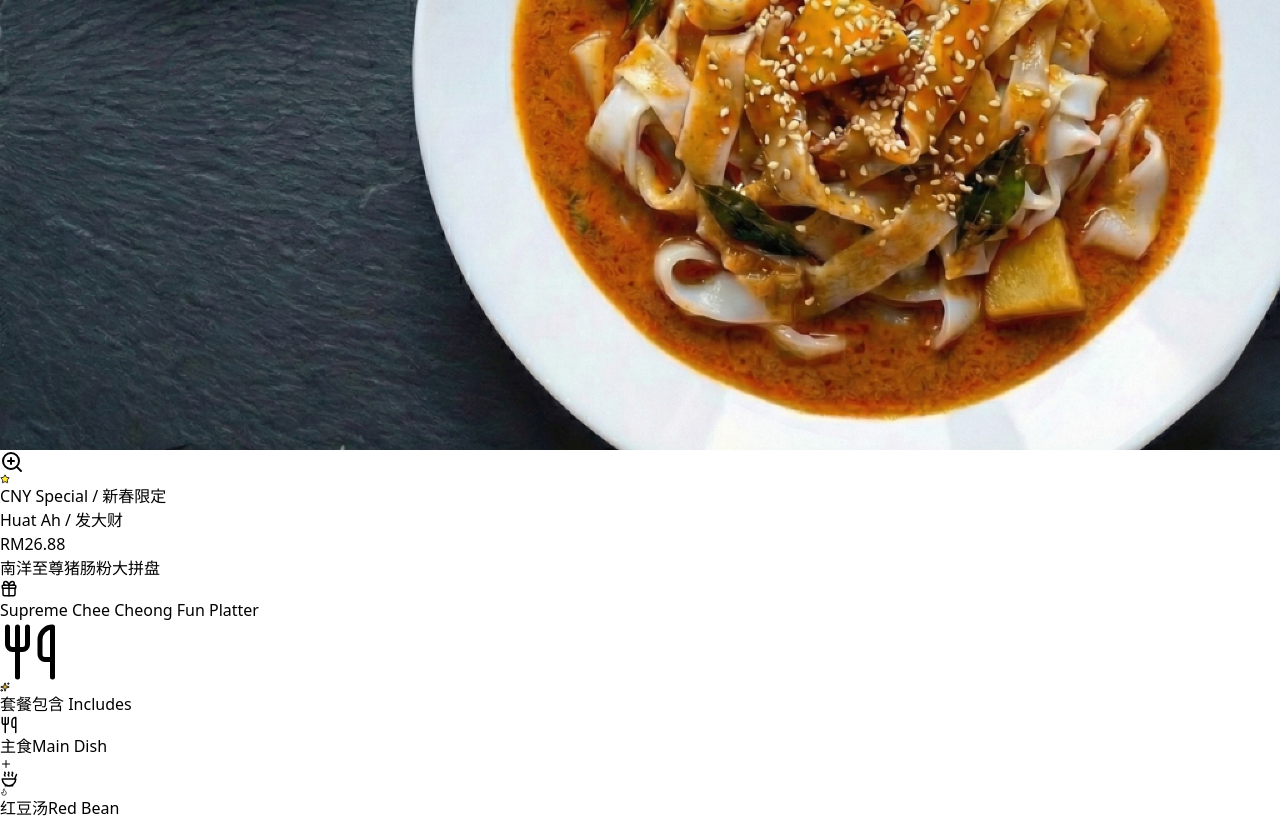
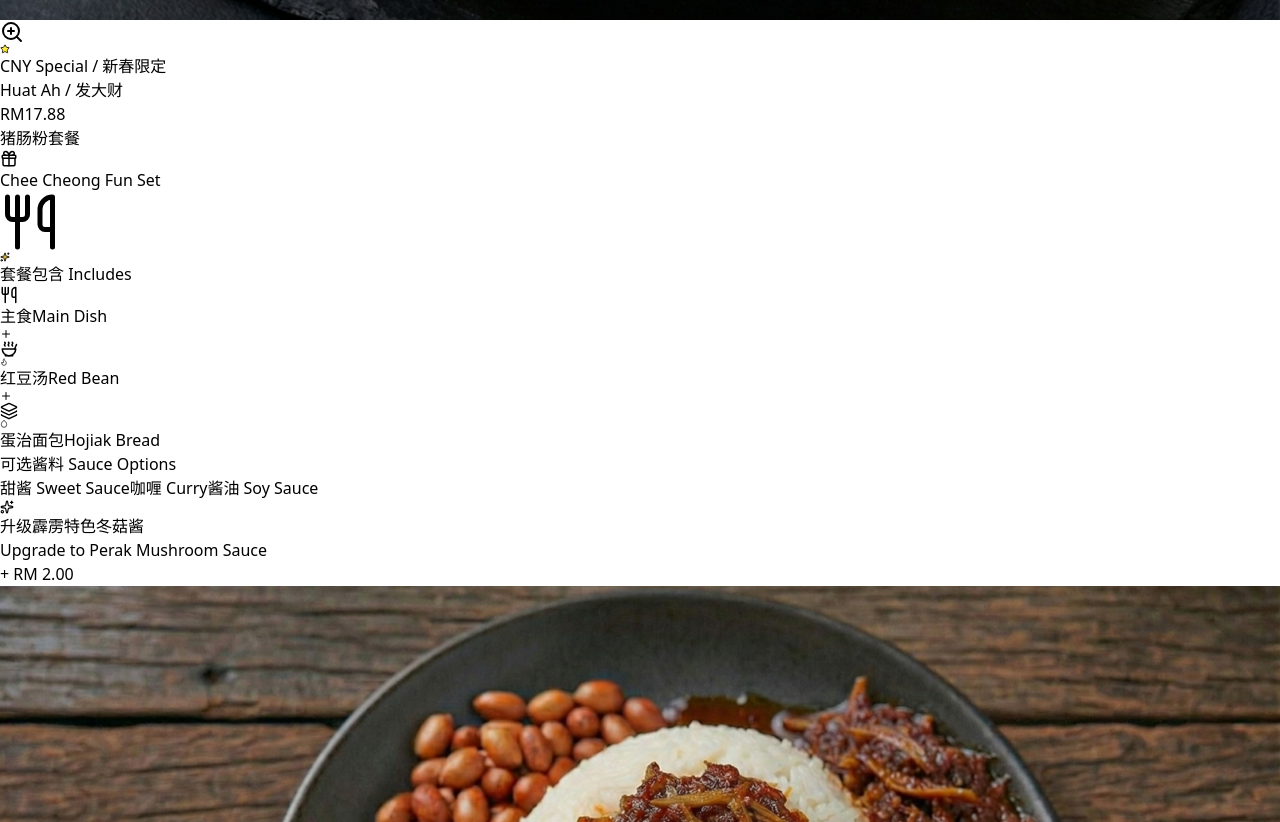
Before and after one commit to katherine101001/hahaha-menu, a React (Vite) app: page / in a window 1280 px wide. Shown: the part 1320-2142 px from the top of the page. Built offline with nearby package versions, Linux system fonts and the light colour scheme.

Commit message:
Update Set

```diff
--- a/src/data/menuData.js
+++ b/src/data/menuData.js
@@ -5,12 +5,12 @@ const menuData = {
     highlights: [
         {
             id: 'h1',
-            nameCN: '南洋至尊猪肠粉大拼盘',
-            nameEN: 'Supreme Chee Cheong Fun Platter',
-            descCN: '一次满足所有愿望！含小香肠、Q弹鱼饼、鱼丸、独家卟卟脆(炸腐皮)、鲜嫩腐皮和蟹柳。',
-            descEN: 'The ultimate platter with sausage, fish cake, fish balls, crispy beancurd skin, fu pei and crab stick.',
-            price: 26.88, // 新春发财价
-            image: '/assets/ccf-set.webp',
+            nameCN: '猪肠粉套餐',
+            nameEN: 'Chee Cheong Fun Set',
+            descCN: '经典传统猪肠粉搭配鱼丸、鱼饼及腐皮。套餐含蛋治面包、红豆汤，并附送一杯饮料。',
+            descEN: 'Traditional Chee Cheong Fun with fish balls, fish cake, and beancurd skin. This set includes a hojiak bread, red bean soup, and a free drink.',
+            price: 17.88, // 新春发财价
+            image: '/assets/ccf.webp',
             tag: 'CNY Special / 新春限定',
             badge: 'Huat Ah / 发大财',
             isSet: true,
```
